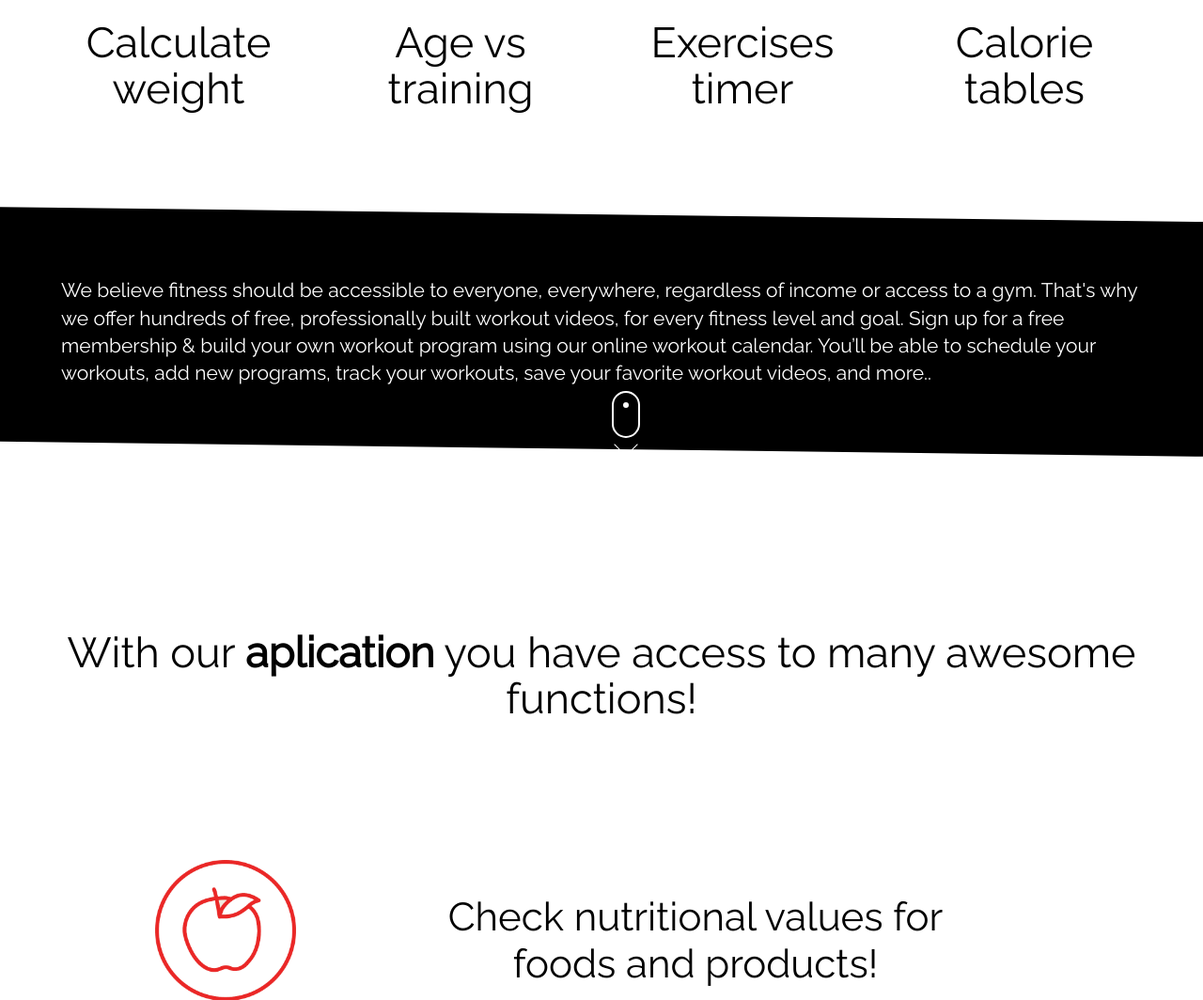
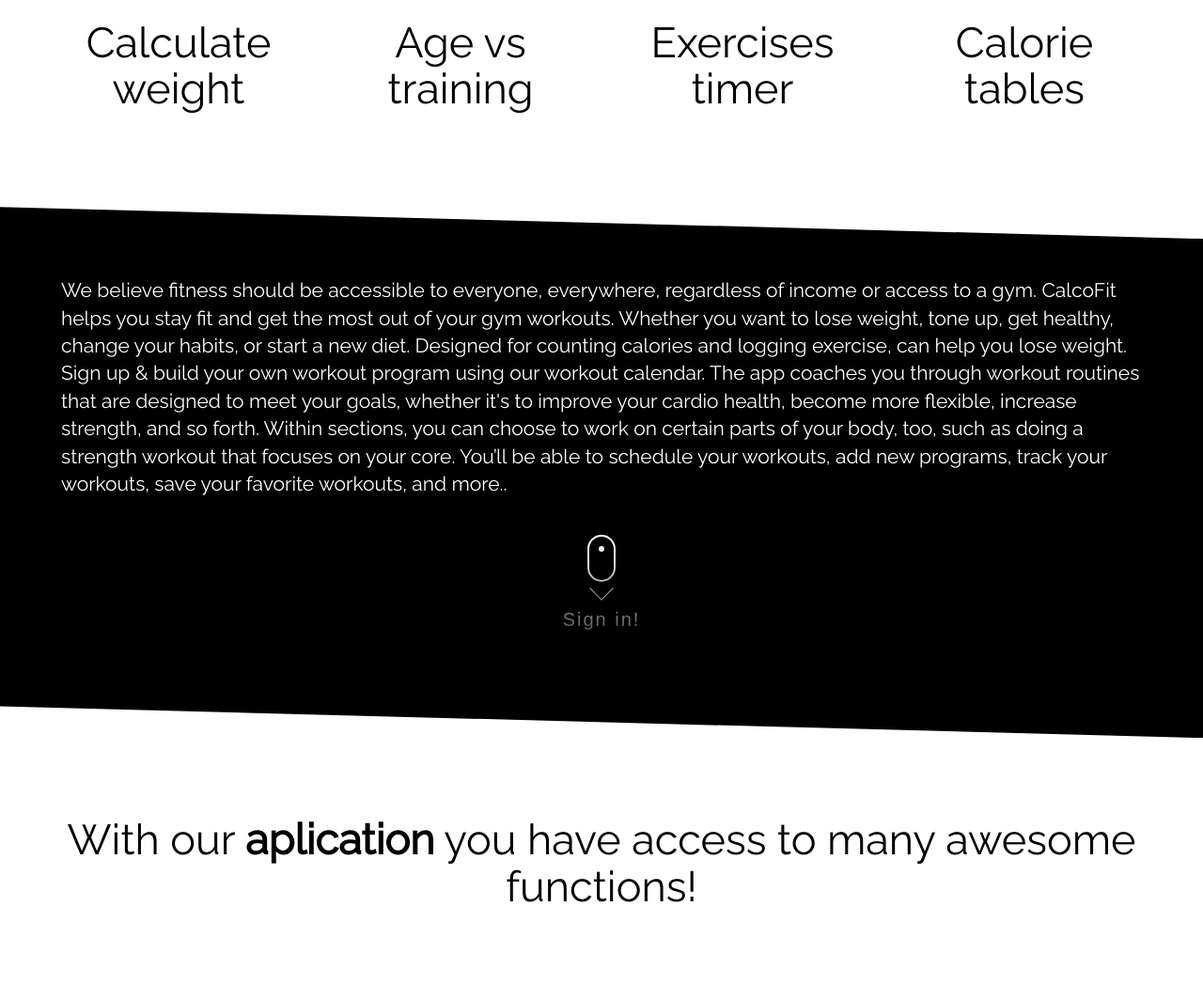
Before and after one commit to zakrza59/jfdd8-frontmeni, a PHP site: page / in a window 1280 px wide. Shown: the part 1202-2266 px from the top of the page at 94% size. Run offline with PHP 8.4, Linux system fonts and the light colour scheme.

Commit message:
fixed scroll button postion

```diff
--- a/css/main.css
+++ b/css/main.css
@@ -92,7 +92,6 @@
 .members-photos > img {
     -webkit-filter: grayscale(100%);
     filter: grayscale(100%);
-    -webkit-transition: .3s ease-in-out;
 }
 
 .members-photos:hover > img {
@@ -106,8 +105,6 @@
     width: 80%;
     min-width: 200px;
 }
-
-
 
 @media (max-width: 992px) {
     .member-photo {
@@ -492,8 +489,6 @@
 
 /* Scroll */
 .demo a {
-    position: absolute;
-    bottom: 20px;
     left: 50%;
     z-index: 2;
     display: inline-block;
@@ -512,6 +507,7 @@
 
 #form-scroll a {
     padding-top: 80px;
+    margin-top: 80px;
 }
 
 #form-scroll a span {
@@ -558,6 +554,7 @@
     position: relative;
     width: 100%;
     height: 100%;
+    text-align: center;
 }
 
 #form-scroll::after {
@@ -570,36 +567,3 @@
     background: -webkit-linear-gradient(top,rgba(0,0,0,0) 0,rgba(0,0,0,.8) 80%,rgba(0,0,0,.8) 100%);
     background: linear-gradient(to bottom,rgba(0,0,0,0) 0,rgba(0,0,0,.8) 80%,rgba(0,0,0,.8) 100%);
 }
-
-/*@-webkit-keyframes sdb10 {*/
-    /*0% {*/
-        /*-webkit-transform: translate(0, 0);*/
-        /*opacity: 0;*/
-    /*}*/
-    /*40% {*/
-        /*opacity: 1;*/
-    /*}*/
-    /*80% {*/
-        /*-webkit-transform: translate(0, 20px);*/
-        /*opacity: 0;*/
-    /*}*/
-    /*100% {*/
-        /*opacity: 0;*/
-    /*}*/
-/*}*/
-/*@keyframes sdb10 {*/
-    /*0% {*/
-        /*transform: translate(0, 0);*/
-        /*opacity: 0;*/
-    /*}*/
-    /*40% {*/
-        /*opacity: 1;*/
-    /*}*/
-    /*80% {*/
-        /*transform: translate(0, 20px);*/
-        /*opacity: 0;*/
-    /*}*/
-    /*100% {*/
-        /*opacity: 0;*/
-    /*}*/
-/*}*/
--- a/index.html
+++ b/index.html
@@ -80,17 +80,19 @@
   <!--Tekst o aplikacji-->
   <div class="container-fluid" id="niewiem">
     <div class="starter-template row col-xs-12">
-      <p class="lead">We believe fitness should be accessible to everyone, everywhere, regardless of income or access to
-        a gym. That's why we offer hundreds of free, professionally built workout videos, for every fitness level and
-        goal. Sign up for a free membership & build your own workout program using our online workout calendar. You’ll
-        be able to schedule your workouts, add new programs, track your workouts, save your favorite workout videos, and
-        more..</p>
-    </div>
-  </div><br><br><br><br><br>
-  <div class="row col-xs-12">
+      <p class="lead">We believe fitness should be accessible to everyone, everywhere, regardless of income or
+        access to a gym. CalcoFit helps you stay fit and get the most out of your gym workouts. Whether you want to lose
+        weight, tone up, get healthy, change your habits, or start a new diet. Designed for counting calories
+        and logging exercise, can help you lose weight. Sign up & build your own workout program using our workout
+        calendar. The app coaches you through workout routines that are designed to meet your goals, whether it's to
+        improve your cardio health, become more flexible, increase strength, and so forth. Within sections, you can
+        choose to work on certain parts of your body, too, such as doing a strength workout that focuses on your core.
+        You’ll be able to schedule your workouts, add new programs, track your workouts, save your favorite workouts,
+        and more..</p>
     <section id="form-scroll" class="demo">
       <a href="#form"><span></span>Sign in!</a>
     </section>
+    </div>
   </div>
   <!--LOGA Z SZCZEGÓŁOWYMI FICZERAMI-->
   <div class="container-fluid product-details">
```
